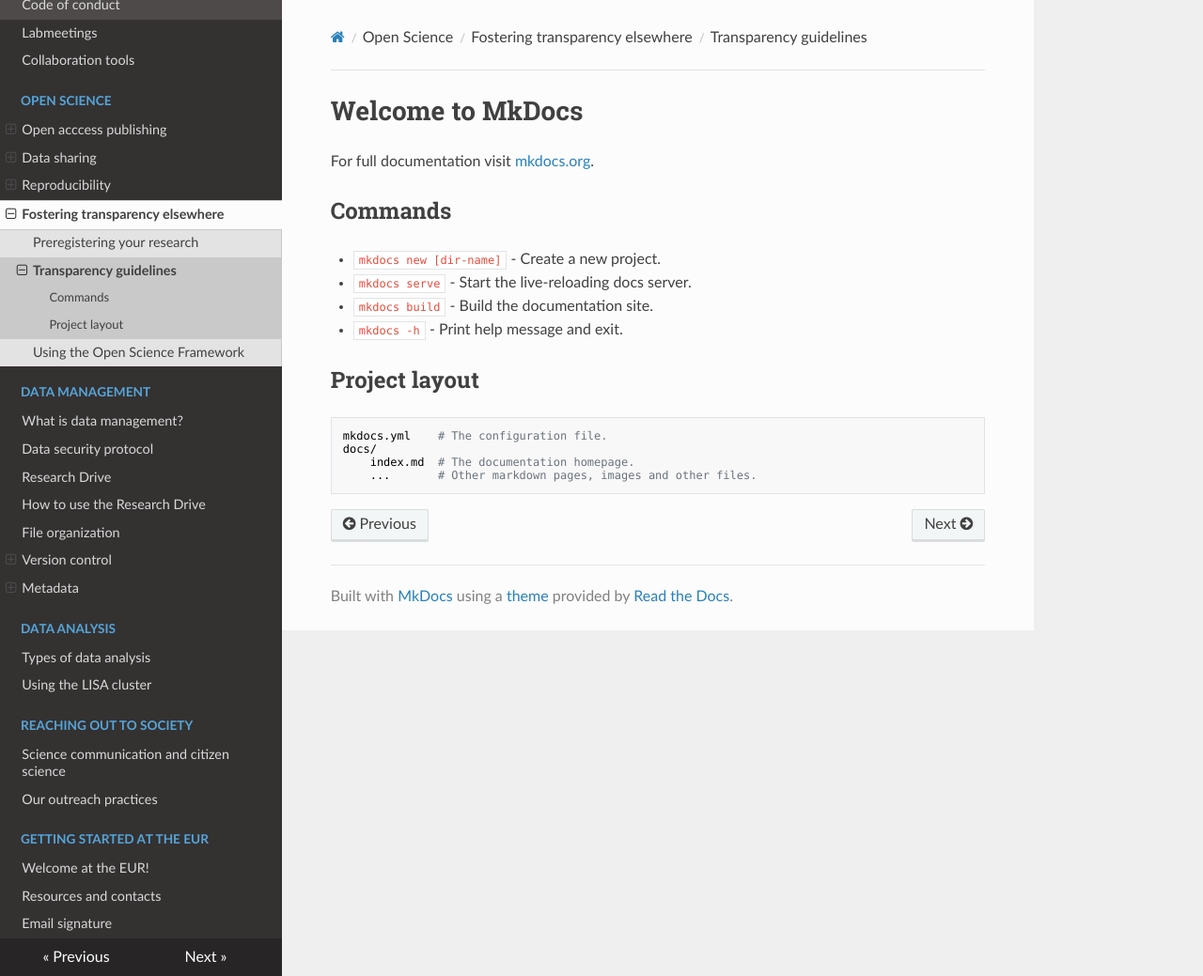
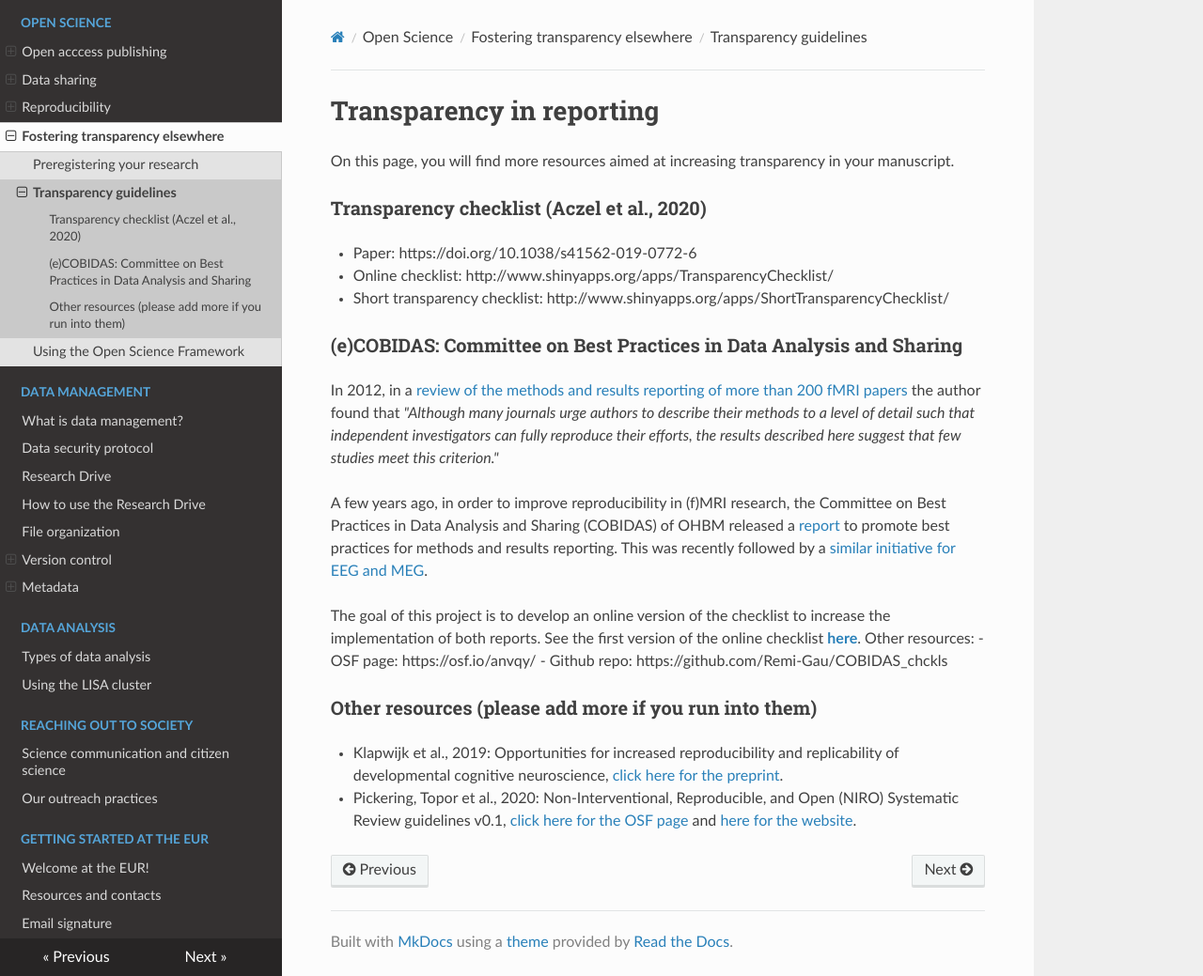
Before and after one commit to eur-synclab/eur-synclab.github.io, an MkDocs documentation site: the page built from docs/open-science/transparency-guidelines.md, in a window 1280 px wide and 1039 px high. Shown: the whole window at 94% size. Built offline with MkDocs 1.6.1, drawn with Linux system fonts in a browser that asks for light colours; nearby versions of some CDN libraries.

Commit message:
Init transparency guidelines

```diff
--- a/docs/open-science/transparency-guidelines.md
+++ b/docs/open-science/transparency-guidelines.md
@@ -1,17 +1,21 @@
-# Welcome to MkDocs
+# Transparency in reporting
 
-For full documentation visit [mkdocs.org](https://www.mkdocs.org).
+On this page, you will find more resources aimed at increasing transparency in your manuscript.
 
-## Commands
+### Transparency checklist (Aczel et al., 2020)
+- Paper: https://doi.org/10.1038/s41562-019-0772-6
+- Online checklist: http://www.shinyapps.org/apps/TransparencyChecklist/
+- Short transparency checklist: http://www.shinyapps.org/apps/ShortTransparencyChecklist/
 
-* `mkdocs new [dir-name]` - Create a new project.
-* `mkdocs serve` - Start the live-reloading docs server.
-* `mkdocs build` - Build the documentation site.
-* `mkdocs -h` - Print help message and exit.
+### (e)COBIDAS: Committee on Best Practices in Data Analysis and Sharing
+In 2012, in a [review of the methods and results reporting of more than 200 fMRI papers](https://www.ncbi.nlm.nih.gov/pubmed/22796459) the author found that *"Although many journals urge authors to describe their methods to a level of detail such that independent investigators can fully reproduce their efforts, the results described here suggest that few studies meet this criterion."*
 
-## Project layout
+A few years ago, in order to improve reproducibility in (f)MRI research, the Committee on Best Practices in Data Analysis and Sharing (COBIDAS) of OHBM released a [report](https://www.biorxiv.org/content/10.1101/054262v2) to promote best practices for methods and results reporting. This was recently followed by a [similar initiative for EEG and MEG](https://osf.io/a8dhx/).
 
-    mkdocs.yml    # The configuration file.
-    docs/
-        index.md  # The documentation homepage.
-        ...       # Other markdown pages, images and other files.
+The goal of this project is to develop an online version of the checklist to increase the implementation of both reports. See the first version of the online checklist **[here](https://ohbm.github.io/cobidas/#/)**. Other resources:
+- OSF page: https://osf.io/anvqy/
+- Github repo: https://github.com/Remi-Gau/COBIDAS_chckls
+
+### Other resources (please add more if you run into them)
+- Klapwijk et al., 2019: Opportunities for increased reproducibility and replicability of developmental cognitive neuroscience, [click here for the preprint](https://doi.org/10.31234/osf.io/fxjzt).
+- Pickering, Topor et al., 2020: Non-Interventional, Reproducible, and Open (NIRO) Systematic Review guidelines v0.1, [click here for the OSF page](http://doi.org/10.17605/OSF.IO/F3BRW) and [here for the website](https://niro-sr.netlify.app/).
```
